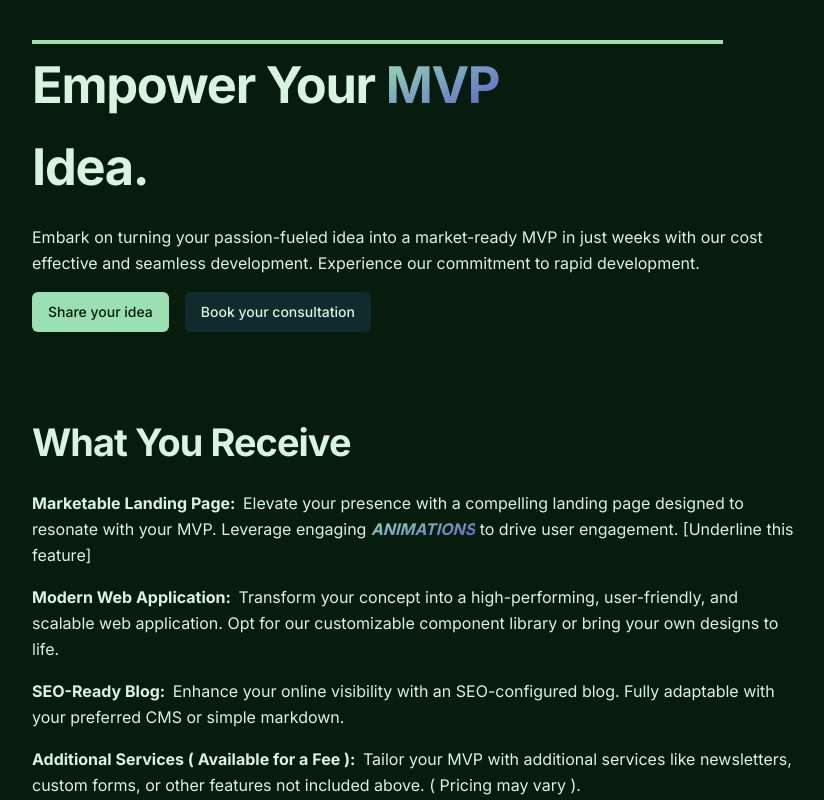
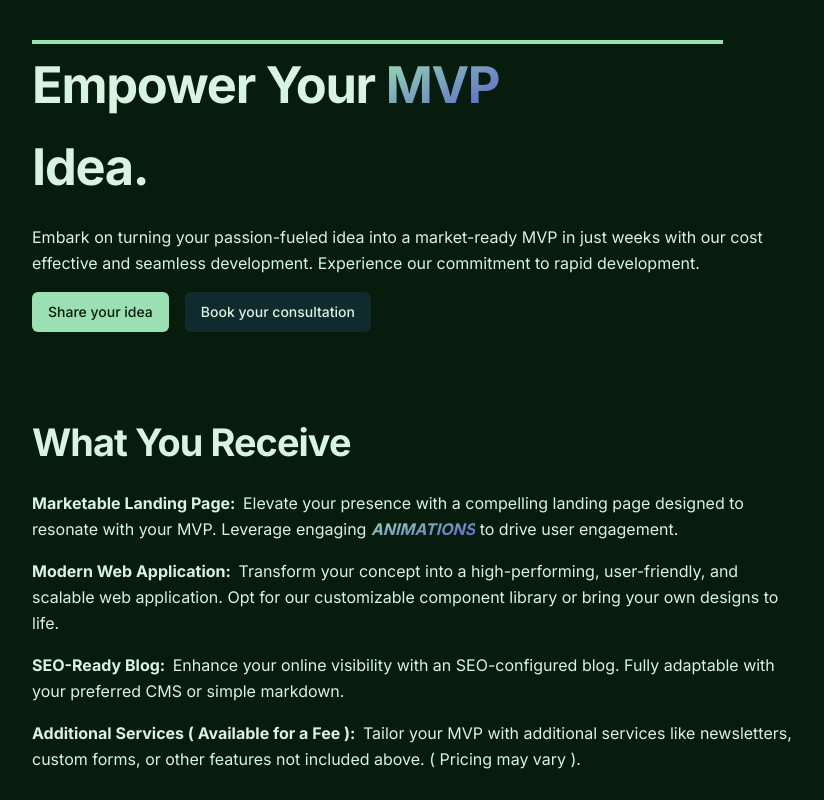
Before and after one commit to Kuntash/mvp-agency-landing-page, a Next.js app: page / in a window 1280 px wide. Shown: the top 800 px of the page, without its empty margins (224-1048 px from the left). Built offline with nearby package versions, Linux system fonts and the light colour scheme.

Commit message:
Copy change

```diff
--- a/src/components/second-section.tsx
+++ b/src/components/second-section.tsx
@@ -34,7 +34,7 @@ const SecondSection = () => {
           <span className="bg-clip-text bg-gradient-to-br from-primary to-accent text-transparent font-bold italic ">
             ANIMATIONS
           </span>
-          &nbsp;to drive user engagement. [Underline this feature]
+          &nbsp;to drive user engagement.
         </motion.p>
         <motion.p
           className="text-p leading-relaxed"
```
